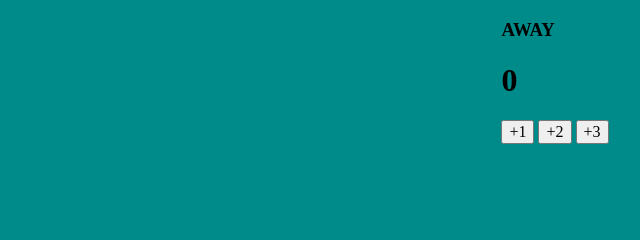
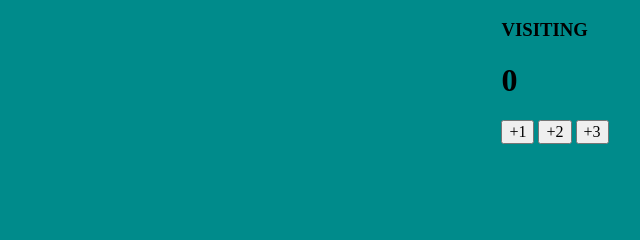
Before and after one commit to abhishek24949/score_Counter, a plain HTML site: page index.html in a window 1280 px wide. Shown: the top 240 px of the page, 405-1045 px from the left. Drawn offline with nearby package versions, Linux system fonts and the light colour scheme.

Commit message:
changing header AWAY to VISITING

```diff
--- a/index.html
+++ b/index.html
@@ -17,7 +17,7 @@
             </div>
         </div>
         <div>
-            <h3>AWAY</h3>
+            <h3>VISITING</h3>
             <h1 id="h12">0</h1>
             <div>
                 <button onclick="add11()">+1</button>
```
